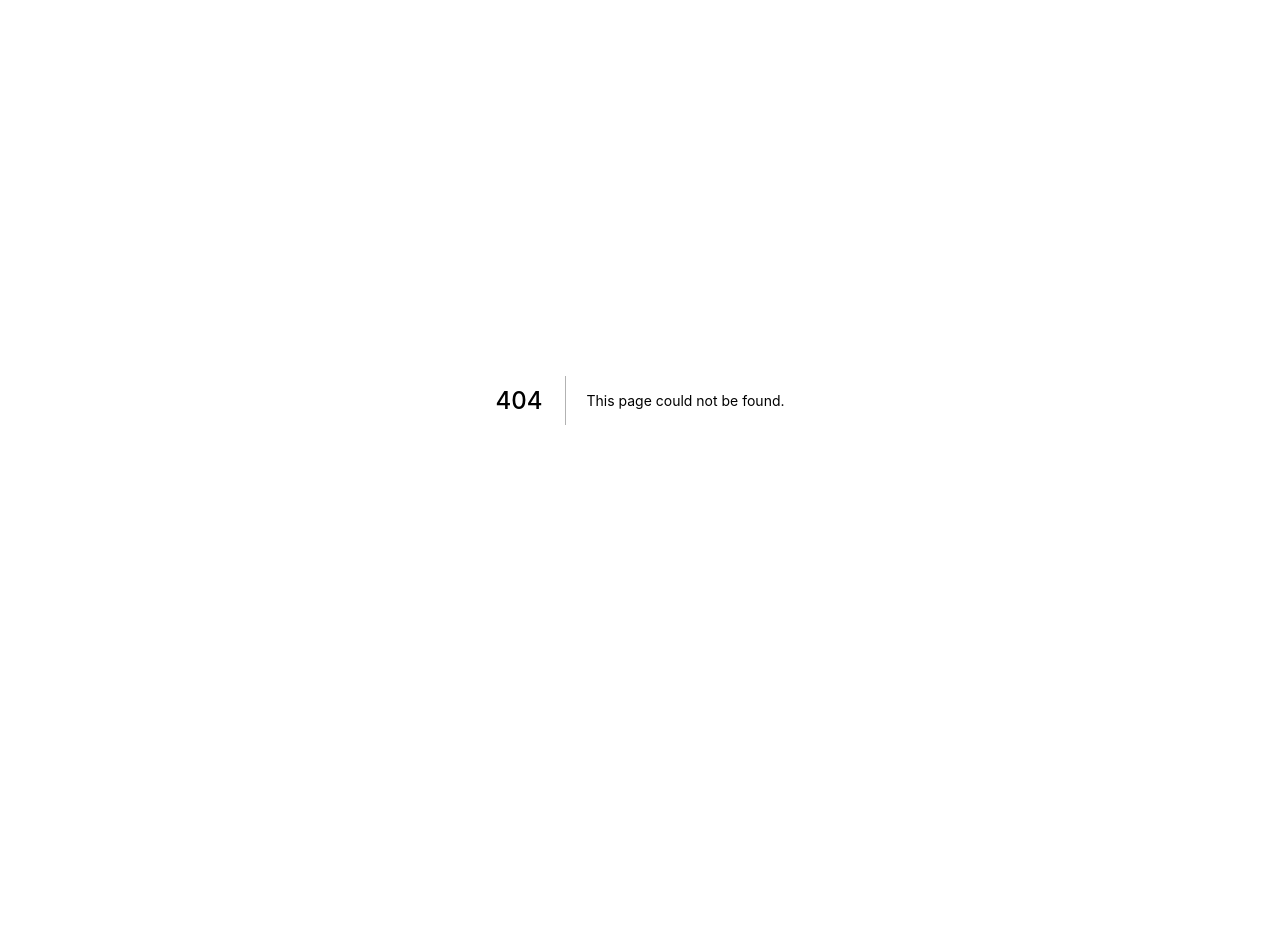
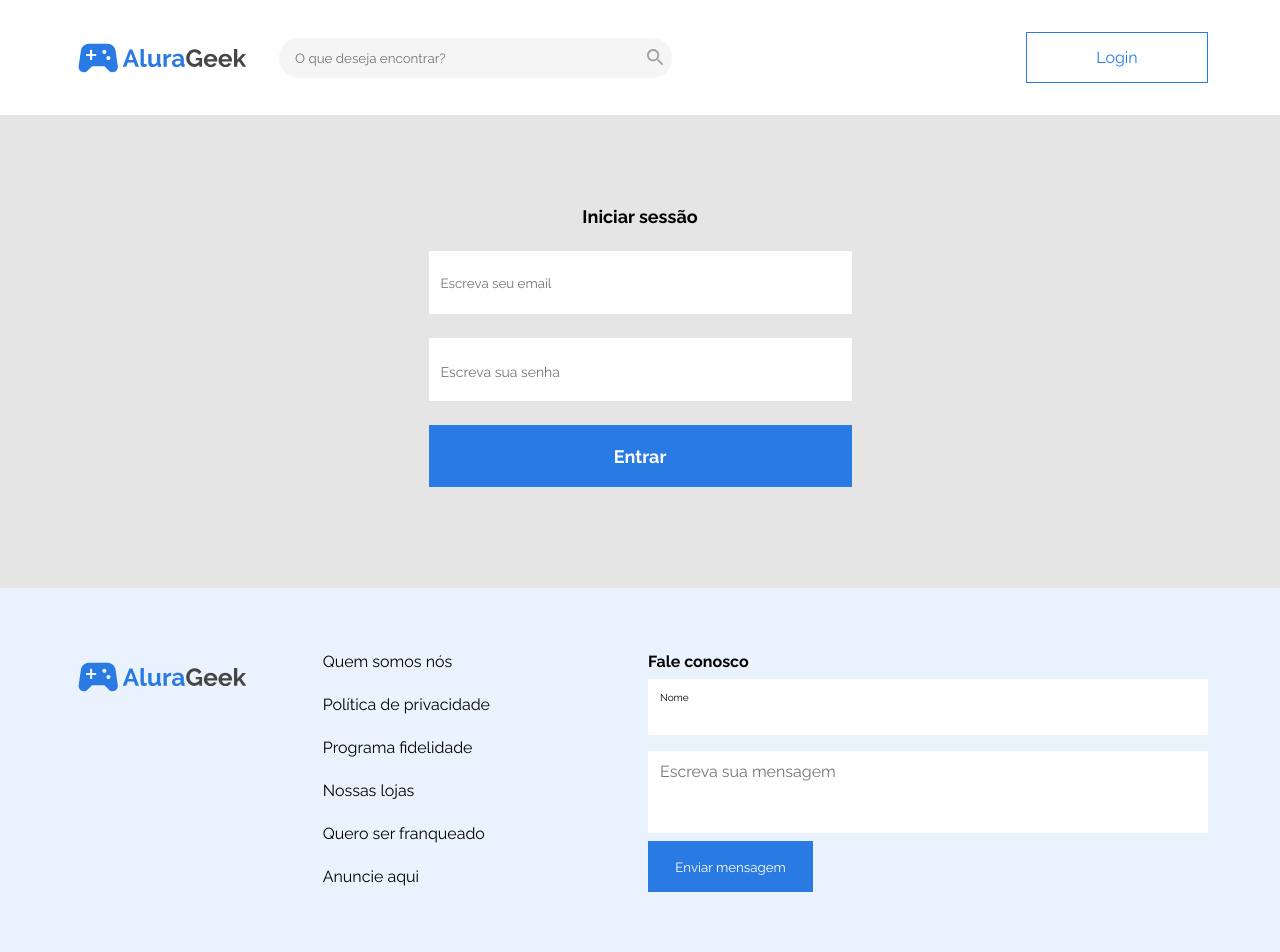
Before and after one commit to Th-Fernandes/AluraGeek, a Next.js app: page /login in a window 1280 px wide. Before the commit this address had no page. Shown: the top 952 px of the page. Before the commit the page ends 800 px from the top, so only its background shows below. Built offline with nearby package versions, Linux system fonts and the light colour scheme.

Commit message:
login page

```diff
--- /dev/null
+++ b/pages/login.js
@@ -0,0 +1,22 @@
+import Header from "components/Header/Header"
+import Footer from "components/Footer/Footer"
+import LoginSection from "components/Main/LoginSection/LoginSection"
+import Head from 'next/head'
+import iconLogo from "img/logo2.svg"
+
+export default function LoginPage() {
+  return (
+    <>
+      <Head>
+        <title>AluraGeek - login</title>
+        <link rel="icon" type="image/png" sizes="32x32" href={iconLogo.src}/>
+      </Head>
+
+      <Header />
+      <main style={{backgroundColor: "#E5E5E5"}}>
+        <LoginSection />
+      </main>
+      <Footer />
+    </>
+  )
+}
--- a/src/components/Footer/Footer.jsx
+++ b/src/components/Footer/Footer.jsx
@@ -10,9 +10,10 @@ export default function Footer() {
     'Quero ser franqueado', 'Anuncie aqui'
   ]
 
-  return(
+  return (
     <StyledFooter>
       <div className="footer-container">
+        <div className="channels">
           <nav>
             <Image
               src={logo.src}
@@ -34,6 +35,13 @@ export default function Footer() {
 
           <UserContactData />
         </div>
+
+
+      </div>
+      <div className="programer-info">
+          desenvolvido por Thiago Fernandes
+          <span>2021</span>
+        </div>
     </StyledFooter>
   )
 }
--- a/src/components/Footer/styles.js
+++ b/src/components/Footer/styles.js
@@ -2,15 +2,18 @@ import styled from "styled-components";
 import colors from "utils/colors.json";
 
 export const StyledFooter = styled.footer`
-  background-color: ${colors.primary["blue-light"]};
+
   height: 36.8rem;
-  padding: 6.4rem 0;
+
 
   .footer-container {
-    max-width: 113.6rem;
-    margin: 0 auto;
-    display: flex;
-    justify-content: space-between;
+    padding: 6.4rem 0;
+    background-color: ${colors.primary["blue-light"]};
+    & .channels {
+      max-width: 113.6rem;
+      margin: 0 auto;
+      display: flex;
+      justify-content: space-between;
 
     & nav  {
       display: flex;
@@ -27,6 +30,23 @@ export const StyledFooter = styled.footer`
           }
         }
       }
+    }
+    }
+  }
+
+  .programer-info {
+    height: 10.2rem;
+    display: flex;
+    align-items: center;
+    justify-content: center;
+    flex-wrap: wrap;
+    align-content: center;
+    font-size: 1.6rem;
+    font-weight: 500;
+
+    & > span {
+      width: 100%;
+      text-align: center;
     }
   }
 
--- a/src/components/Header/Header.jsx
+++ b/src/components/Header/Header.jsx
@@ -4,10 +4,11 @@ import LoginButton from "./LoginButton/LoginButton";
 import SearchBar from "./SearchBar/SearchBar";
 import { StyledHeader } from "./styles";
 import React from 'react';
-import searchIcon from "img/lupa-preta.svg"
+import searchIcon from "img/lupa-preta.svg";
+import { useRouter } from "next/dist/client/router";
 
 export default function Header() {
-
+  const router = useRouter()
   const [logoDimensions, setLogoDimensions] = React.useState({width: 176, height: 50})
   // responsável por alterar o tamanho da logo do header. Recorri a essa solução pois
   // no css puro (./styles.js) não estava funcionando.
@@ -21,12 +22,12 @@ export default function Header() {
         setLogoDimensions({width: 176, height: 50, screenWidth: widthScreen})
       })
   }, [])
-//console.log(logoDimensions.width)
 
   return (
     <StyledHeader>
       <div className='search-container'>
         <Image
+          onClick={() => router.push('./')}
           src={logo.src}
           alt="logo da AluraGeek: um controle azul de console, acompanhado da palavra 'Alura' em azul e 'Geek' em preto. "
           width={logoDimensions.width}
--- a/src/components/Header/LoginButton/LoginButton.jsx
+++ b/src/components/Header/LoginButton/LoginButton.jsx
@@ -1,8 +1,13 @@
 import { StyledLogButton } from "./styles";
+import { useRouter } from "next/router";
 
 export default function LoginButton() {
+  const router = useRouter()
+
   return (
-    <StyledLogButton>
+    <StyledLogButton
+      onClick={() => router.push('./login')}
+    >
       Login
     </StyledLogButton>
   )
--- /dev/null
+++ b/src/components/Main/LoginSection/LoginSection.jsx
@@ -0,0 +1,34 @@
+import {StyledLogin} from "./styles.js"
+
+export default function LoginSection() {
+  return (
+    <section
+      style={{
+        height: "47.3rem",
+        display: "flex",
+        alignItems: "center",
+        justifyContent: "center"
+      }}
+    >
+     <StyledLogin
+        onSubmit={event => event.preventDefault()}
+     >
+       <fieldset>
+         <legend>Iniciar sessão</legend>
+
+         <p className="login-input">
+           <input type="email" id="loginEmail" placeholder="Escreva seu email" required />
+           <label htmlFor="loginEmail">Entre com seu email</label>
+         </p>
+
+         <p className="login-input">
+           <input type="password" id="loginPassword" placeholder="Escreva sua senha" required />
+           <label htmlFor="loginEmail">Entre com sua senha</label>
+         </p>
+
+         <button type="submit"> Entrar </button>
+       </fieldset>
+     </StyledLogin>
+    </section>
+  )
+}
--- /dev/null
+++ b/src/components/Main/LoginSection/styles.js
@@ -0,0 +1,54 @@
+import styled from "styled-components"
+import colors from "utils/colors.json"
+
+export const StyledLogin = styled.form`
+  width: min(42.3rem, 90%);
+  height: 29.1rem;
+
+  & > fieldset {
+    border: none;
+
+    & > legend {
+      text-align: center;
+      font-size: 1.8rem;
+      font-weight: 700;
+      margin-bottom: 2.4rem;
+    }
+
+    & > .login-input {
+
+      background-color: ${colors.neutrals["white"]};
+      margin-bottom: 2.4rem;
+
+      & > input {
+        padding-left: 1.2rem;
+        width: 100%;
+        height: 6.313rem;
+      }
+
+      & > label {
+        opacity: 0;
+        display: none;
+      }
+
+      & > input[type="password"] {
+        font-size: 2rem;
+        letter-spacing: 0.25rem;
+
+        &::placeholder {
+          font-size: 1.4rem;
+          letter-spacing: 0rem;
+        }
+      }
+    }
+
+    & > button {
+      width: 100%;
+      background-color: ${colors.primary["blue"]};
+      color: ${colors.neutrals["white"]};
+      height: 6.2rem;
+      font-size: 1.8rem;
+      font-weight: 600;
+    }
+  }
+`
```
Also changed, not shown: pages/index.js (+10 -1 lines), src/components/Main/ProductSection/styles.js (+7 -1 lines). Lines whose indentation alone changed are shown as unchanged.
